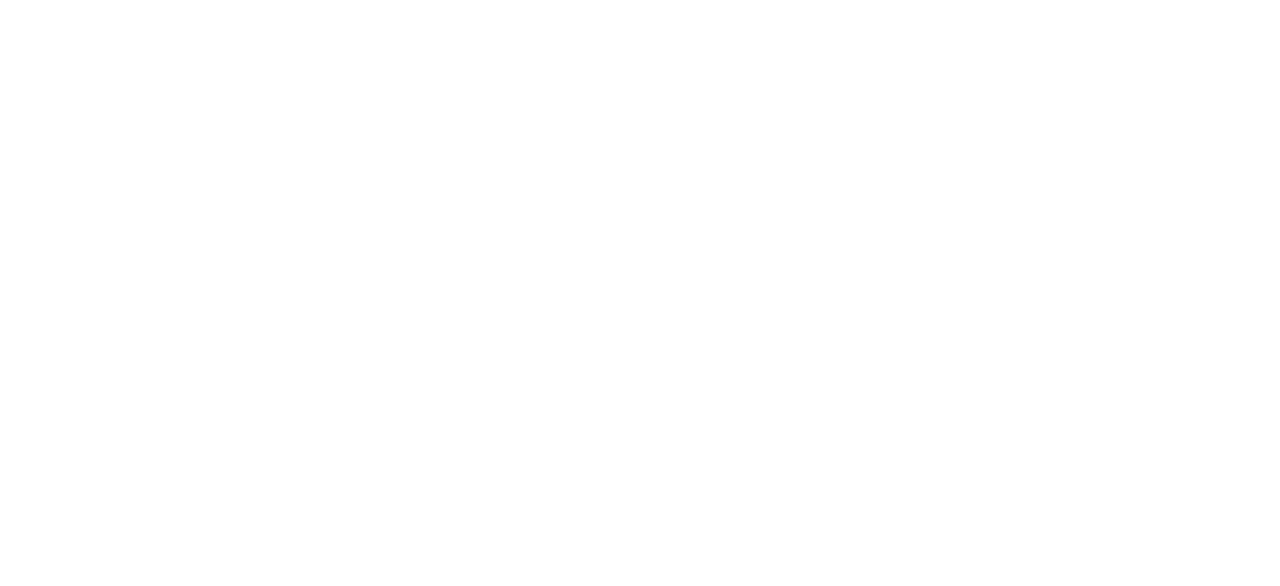
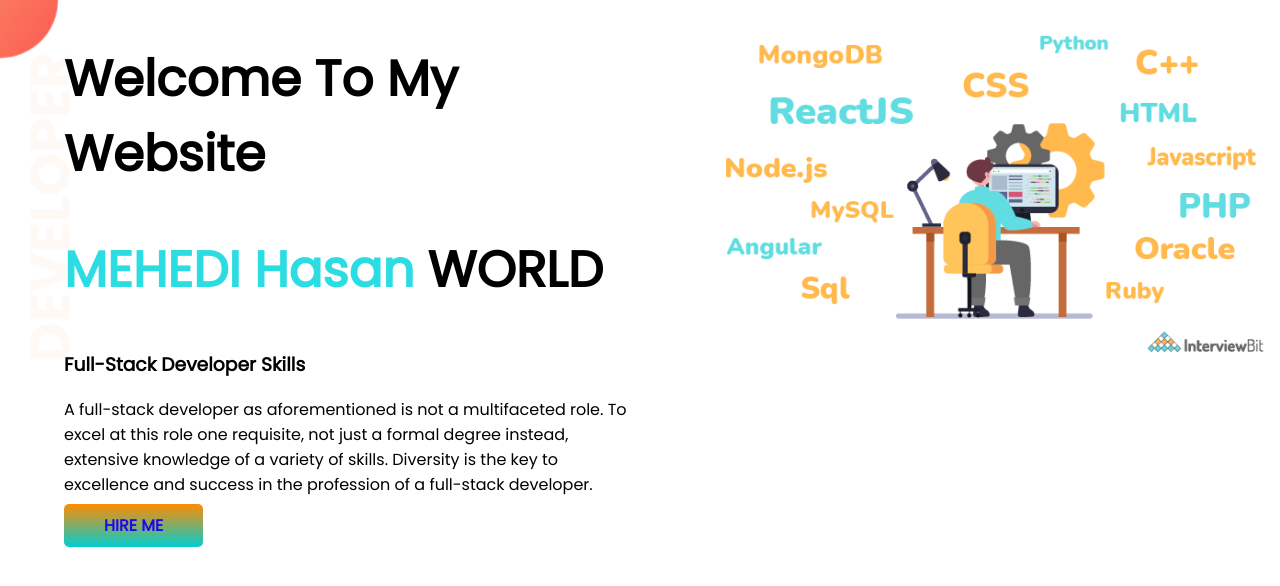
Before and after one commit to Mehedihasan6/Mehedi-portifolio-developer, a plain HTML site: page index.html in a window 1280 px wide. Drawn offline with Linux system fonts and the light colour scheme.

Commit message:
top banner added

```diff
--- a/index.html
+++ b/index.html
@@ -6,10 +6,31 @@
     <meta http-equiv="X-UA-Compatible" content="IE=edge">
     <meta name="viewport" content="width=device-width, initial-scale=1.0">
     <title>Mehedi Protfolio</title>
+    <link rel="preconnect" href="https://fonts.googleapis.com">
+    <link rel="preconnect" href="https://fonts.gstatic.com" crossorigin>
+    <link href="https://fonts.googleapis.com/css2?family=Poppins&display=swap" rel="stylesheet">
     <link rel="stylesheet" href="style.css">
 </head>
 
 <body>
+    <section class="top-banner">
+        <div class="half-widht">
+            <h1>Welcome To My Website</h1>
+            <h1><span class="blueviolet-color">MEHEDI Hasan</span> WORLD</h1>
+            <h3>Full-Stack Developer Skills</h3>
+            <p>A full-stack developer as aforementioned is not a multifaceted role. To excel at this role one requisite,
+                not
+                just a formal degree instead, extensive knowledge of a variety of skills. Diversity is the key to
+                excellence and
+                success in the profession of a full-stack developer.</p>
+            <a class="link-button" target="_blank" href="https://www.linkedin.com/in/md-mehedi-hasan-42862a208/">HIRE
+                ME</a>
+        </div>
+        <div class="half-widht">
+            <img src="images/What-is-Full-Stack-Developer.png" alt="">
+        </div>
+
+    </section>
 
 </body>
 
--- a/style.css
+++ b/style.css
@@ -0,0 +1,36 @@
+body{
+    font-family: 'Poppins', sans-serif;
+    margin: 0%;
+}
+h1{
+   font-size: 50px;
+}
+.blueviolet-color{
+    color: rgb(43, 220, 226);
+}
+section{
+    display: flex;
+}
+.half-widht{
+    width: 50%;
+    padding-left: 5%;
+}
+.half-widht img{
+    width: 100%;
+
+
+}
+.link-button{
+    text-decoration: none;
+    color: rgb(36, 6, 233);
+    background-image: linear-gradient(darkOrange,darkTurquoise);
+    padding: 10px 40px;
+    font-weight: 700;
+    border-radius: 5px;
+
+}
+.top-banner{
+    background-image: url(images/top-banner.png);
+    background-repeat: no-repeat;
+
+}
```
Also changed, not shown: images/New Project.png (added), images/What-is-Full-Stack-Developer.png (added), images/dream-bg.png (added), images/exp-bg.png (added), images/jhankar.png (added), images/jhankar2.png (added), images/my-bg.png (added), images/my-bg2.png (added), images/my-bg2ms.png (added), images/top-banner.png (added), 1 other file.
